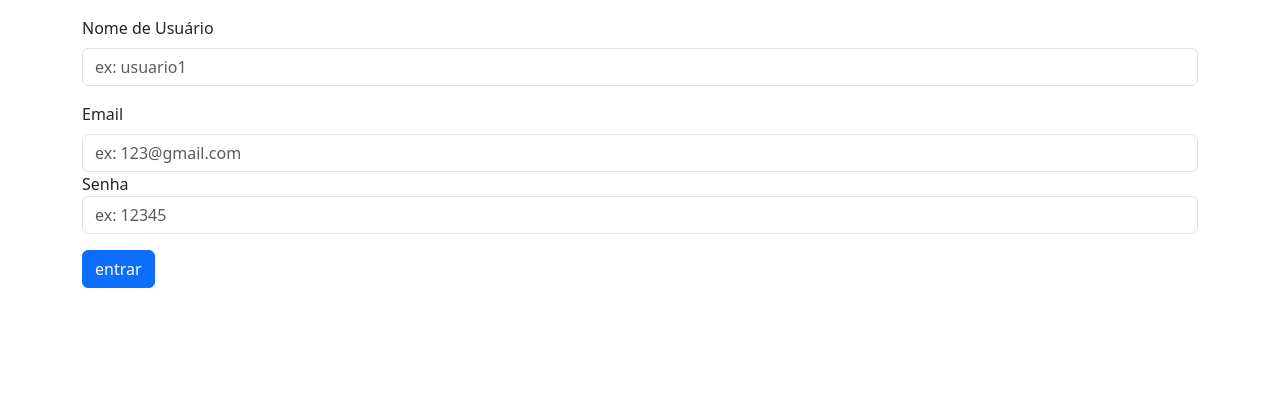
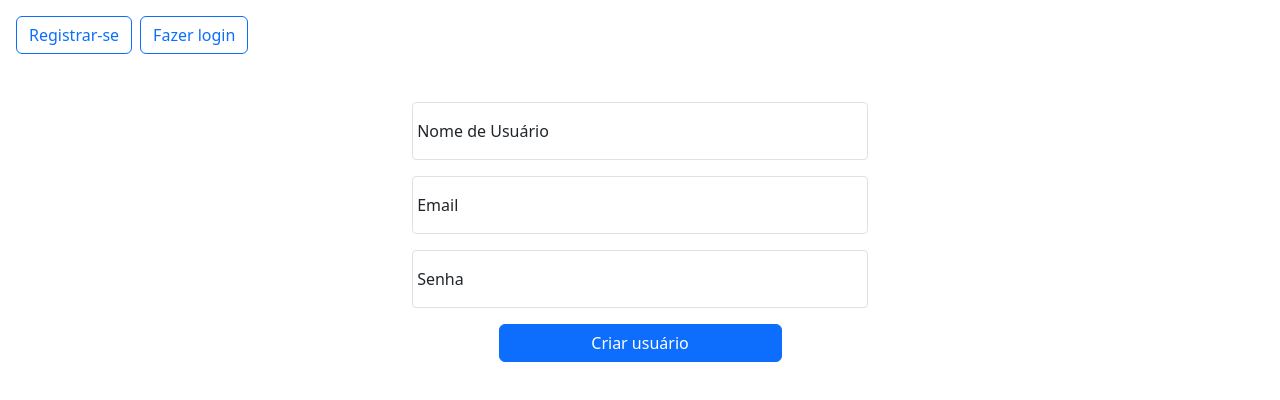
Before and after one commit to RafaelRodriguesCardozo/Call_system, a React (Vite) app in the folder call_system_front-end/: page /user in a window 1280 px wide. Shown: the top 400 px of the page. Built offline with nearby package versions, Linux system fonts and the light colour scheme.

Commit message:
Adicionado rotas para alternar de login para register, adicionado formulario de criação de chamados

```diff
--- a/call_system_front-end/src/App.tsx
+++ b/call_system_front-end/src/App.tsx
@@ -1,14 +1,39 @@
 import LoginPage from './pages/Login'
 import RegisterPage from './pages/Register';
-import { BrowserRouter, Routes, Route } from 'react-router-dom';
+import CriarChamado from './pages/CriarChamados';
+import { Link, BrowserRouter, Routes, Route } from 'react-router-dom';
+import { useState } from 'react';
 import 'bootstrap/dist/css/bootstrap.min.css';
 
+interface Usuario {
+  id: number;
+  nome: string;
+  email: string;
+  role: string;
+}
+
 function App() {
+
+  const [usuarioLogado, setUsuarioLogado] = useState <Usuario | null> (null);
+
+  if(usuarioLogado){
+    return(
+      <>
+        <CriarChamado userId={usuarioLogado.id}/>
+      </>
+    )
+  }
+
   return (
     <>
       <BrowserRouter>
+        <nav className='d-flex gap-2 m-3'>
+          <Link to='/user' className='btn btn-outline-primary'>Registrar-se</Link>
+          <Link to='/login' className='btn btn-outline-primary'>Fazer login</Link>
+        </nav>
         <Routes>
-          <Route path='/login' element={<LoginPage/>}/>
+          <Route path='/' element={<LoginPage onLoginSuccess={setUsuarioLogado}/>}/>
+          <Route path='/login' element={<LoginPage onLoginSuccess={setUsuarioLogado}/>}/>
           <Route path='/user' element={<RegisterPage />}/>
         </Routes>
       </BrowserRouter>
--- /dev/null
+++ b/call_system_front-end/src/pages/CriarChamados.tsx
@@ -0,0 +1,90 @@
+import type React from "react";
+import { useState } from "react";
+
+interface criarChamadoProps {
+    userId: number;
+}
+
+function CriarChamado({userId}: criarChamadoProps) {
+
+    const[inputTitulo, setInputTitulo] = useState('');
+    const[inputDescricao, setInputDescricao] = useState('');
+    const[inputPrioridade, setInputPrioridade] = useState('MÉDIA');
+
+    const criarTicket = async (e: React.FormEvent<HTMLFormElement>) =>{
+        e.preventDefault();
+
+        try{
+            const response = await fetch('http://localhost:3036/tickets', {
+                method: 'POST',
+                headers: {'content-type' : 'application/json'},
+                body: JSON.stringify({
+                    title : inputTitulo,
+                    description : inputDescricao,
+                    userId : userId,
+                    prioridade : inputPrioridade
+                })
+            });
+
+            const data = await response.json();
+
+            if(response.ok){
+                alert('cahamado criado com sucesso');
+                console.log(data.mensagem);
+            }
+        }catch(err){
+            console.log('ocorreu um erro ao criar seu chamado', err);
+            alert('ocorreu um erro ao criar seu chamado!')
+        }
+    }
+
+
+    return(
+        <div className="m-4">
+            <form onSubmit={criarTicket}>
+                <div className="row g-3">
+                    <div className=" col-sm-5 mb-3">
+                        <input
+                            type="text"
+                            className="form-control"
+                            placeholder="Insira o titulo do chamado"
+                            value={inputTitulo}
+                            onChange={(e) => setInputTitulo(e.target.value)}
+                        />
+                    </div>
+                </div>
+                <div className="row g-3">
+                    <div className=" col-sm-5 mb-3">
+                        <input
+                            type="text"
+                            className="form-control"
+                            placeholder="Insira a descrição do chamado"
+                            value={inputDescricao}
+                            onChange={(e) => setInputDescricao(e.target.value)}
+                        />
+                    </div>
+                </div>
+                <div className="row g-3">
+                    <div  className=" col-sm-5">
+                        <label htmlFor="prioridade" className="form-label">Selecione a prioridade</label>
+                        <select
+                            className="form-select mb-3"
+                            id="prioridade"
+                            value={inputPrioridade}
+                            onChange={(e) => setInputPrioridade(e.target.value)}
+                        >
+                            <option value="BAIXA">Baixa</option>
+                            <option value="MÉDIA">Média</option>
+                            <option value="ALTA">Alta</option>
+                        </select>
+                    </div>
+                </div>
+
+
+                <button type="submit" className="btn btn-primary">Criar chamado</button>
+            </form>
+        </div>
+    )
+}
+
+export default CriarChamado;
--- a/call_system_front-end/src/pages/Login.Tsx
+++ b/call_system_front-end/src/pages/Login.Tsx
@@ -1,6 +1,10 @@
 import { useState} from "react";
 
-function LoginPage(){
+interface LoginPageProps {
+    onLoginSuccess: (usuario: any) => void;
+}
+
+function LoginPage({onLoginSuccess}: LoginPageProps){
 
     const [inputEmailUser, setInputEmailUser] = useState('');
     const [inputSenha, setInputSenha] = useState('');
@@ -24,6 +28,7 @@ function LoginPage(){
             if(response.ok){
                 alert(data.mensagem || `Login bem sucedido!.`);
                 console.log(data);
+                onLoginSuccess(data.usuario);
             }else{
                 alert(data.Erro || `Ocorreu um erro ao realizar o login.`);
             }
@@ -34,10 +39,10 @@ function LoginPage(){
     }
 
     return(
-        <div className="container">
-            <form onSubmit={handleSubmit} className="mb-3">
-                <div className="mt-3">
-                    <label htmlFor="email" className="form-label">Email</label>
+        <div className="container mt-5">
+            <form onSubmit={handleSubmit}>
+                <div className="row g-3 mb-3 d-flex justify-content-center">
+                    <div className="form-floating col-sm-5">
                         <input
                             className="form-control"
                             type="text"
@@ -46,9 +51,11 @@ function LoginPage(){
                             value={inputEmailUser}
                             onChange={(e: React.ChangeEvent<HTMLInputElement>) => setInputEmailUser(e.target.value)}
                         />
+                        <label htmlFor="email">Email</label>
                     </div>
-                <div className="mb-3">
-                    <label htmlFor="senha" className="">Senha</label>
+                </div>
+                <div className="row g-3 mb-3 d-flex justify-content-center">
+                    <div className="form-floating col-sm-5">
                         <input
                             className="form-control"
                             type="password"
@@ -57,10 +64,13 @@ function LoginPage(){
                             value={inputSenha}
                             onChange={(e: React.ChangeEvent<HTMLInputElement>) => setInputSenha(e.target.value)}
                         />
+                        <label htmlFor="senha">Senha</label>
                     </div>
-                <button type="submit" className="btn btn-primary">entrar</button>
+                </div>
+                <div className="row g-3 d-flex justify-content-center mb-3">
+                    <button type="submit" className="btn btn-primary col-sm-3">entrar</button>
+                </div>
             </form>
-
         </div>
     )
 }
--- a/call_system_front-end/src/pages/Register.tsx
+++ b/call_system_front-end/src/pages/Register.tsx
@@ -36,43 +36,50 @@ function RegisterPage(){
     }
 
     return(
-        <div className="container">
-            <form onSubmit={handleSubmit} className="mb-3">
-
-                <div className="mt-3">
-                    <label htmlFor="nome" className="form-label">Nome de Usuário</label>
+        <div className="container mt-5">
+            <form onSubmit={handleSubmit}>
+                <div className="row g-3 mb-3 d-flex justify-content-center">
+                    <div className="form-floating col-sm-5">
                         <input
-                        className="form-control"
+                            className="form-control form-control-sm"
                             type="text"
                             id="nome"
                             placeholder="ex: usuario1"
                             value={inputUser}
                             onChange={(e: React.ChangeEvent<HTMLInputElement>) => setInputUser(e.target.value)}
                         />
+                        <label htmlFor="nome">Nome de Usuário</label>
                     </div>
-                <div className="mt-3">
-                    <label htmlFor="email" className="form-label">Email</label>
+                </div>
+                <div className="row g-3 mb-3 d-flex justify-content-center">
+                    <div className="form-floating col-sm-5">
                         <input
-                        className="form-control"
-                        type="text"
+                            className="form-control form-control-sm"
+                            type="email"
                             id="email"
                             placeholder="ex: 123@gmail.com"
                             value={inputEmailUser}
                             onChange={(e: React.ChangeEvent<HTMLInputElement>) => setInputEmailUser(e.target.value)}
                         />
+                        <label htmlFor="email">Email</label>
                     </div>
-                <div className="mb-3">
-                    <label htmlFor="senha" className="">Senha</label>
+                </div>
+                <div className="row g-3 mb-3 d-flex justify-content-center">
+                    <div className="form-floating col-sm-5">
                         <input
-                        className="form-control"
+                            className="form-control form-control-sm"
                             type="password"
                             id="senha"
                             placeholder="ex: 12345"
                             value={inputSenha}
                             onChange={(e: React.ChangeEvent<HTMLInputElement>) => setInputSenha(e.target.value)}
                         />
+                        <label htmlFor="senha" className="float">Senha</label>
                     </div>
-                <button type="submit" className="btn btn-primary">entrar</button>
+                </div>
+                <div className="row g-3 d-flex justify-content-center">
+                    <button type="submit" className="btn btn-primary col-sm-3">Criar usuário</button>
+                </div>
             </form>
 
         </div>
```
Also changed, not shown: 2 other files (tests, documents, lock files or other folders). Lines whose indentation alone changed are shown as unchanged.
